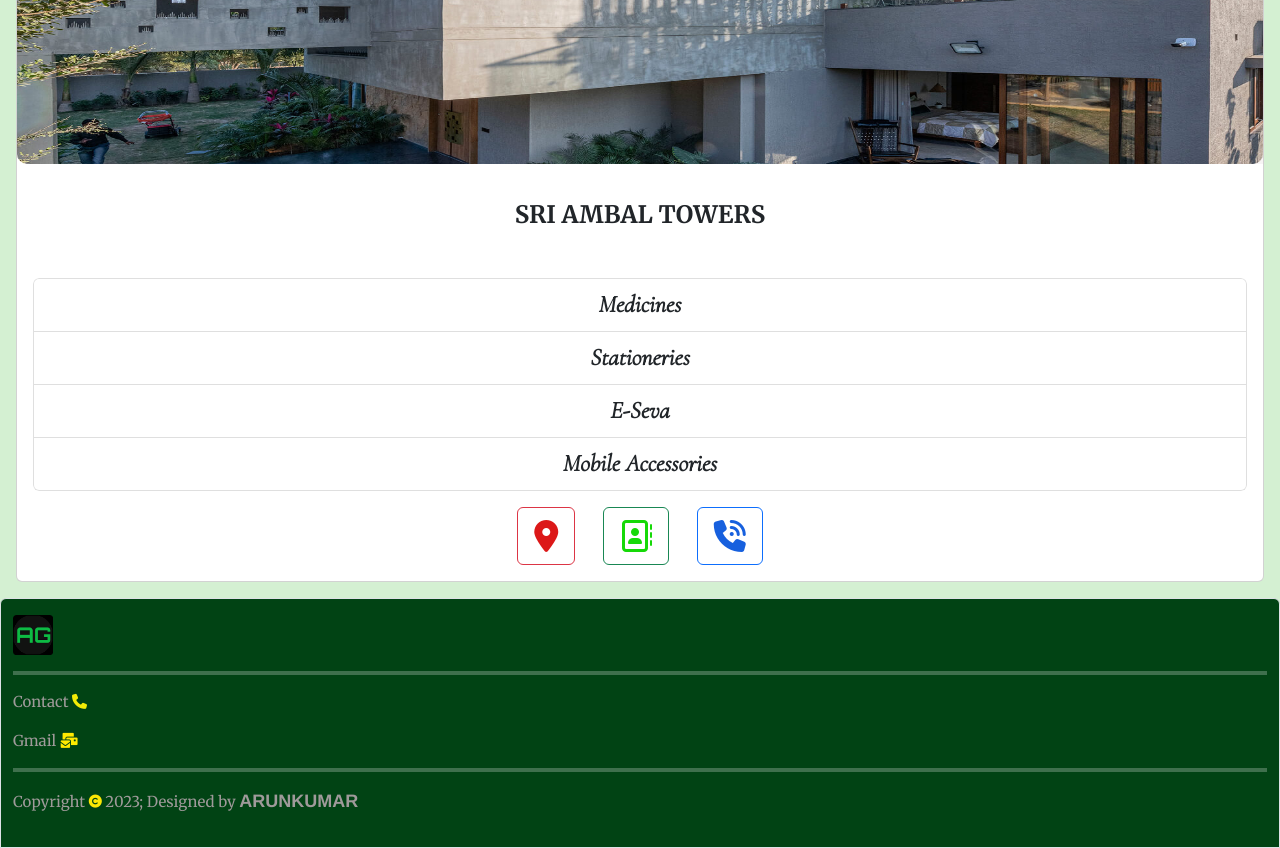
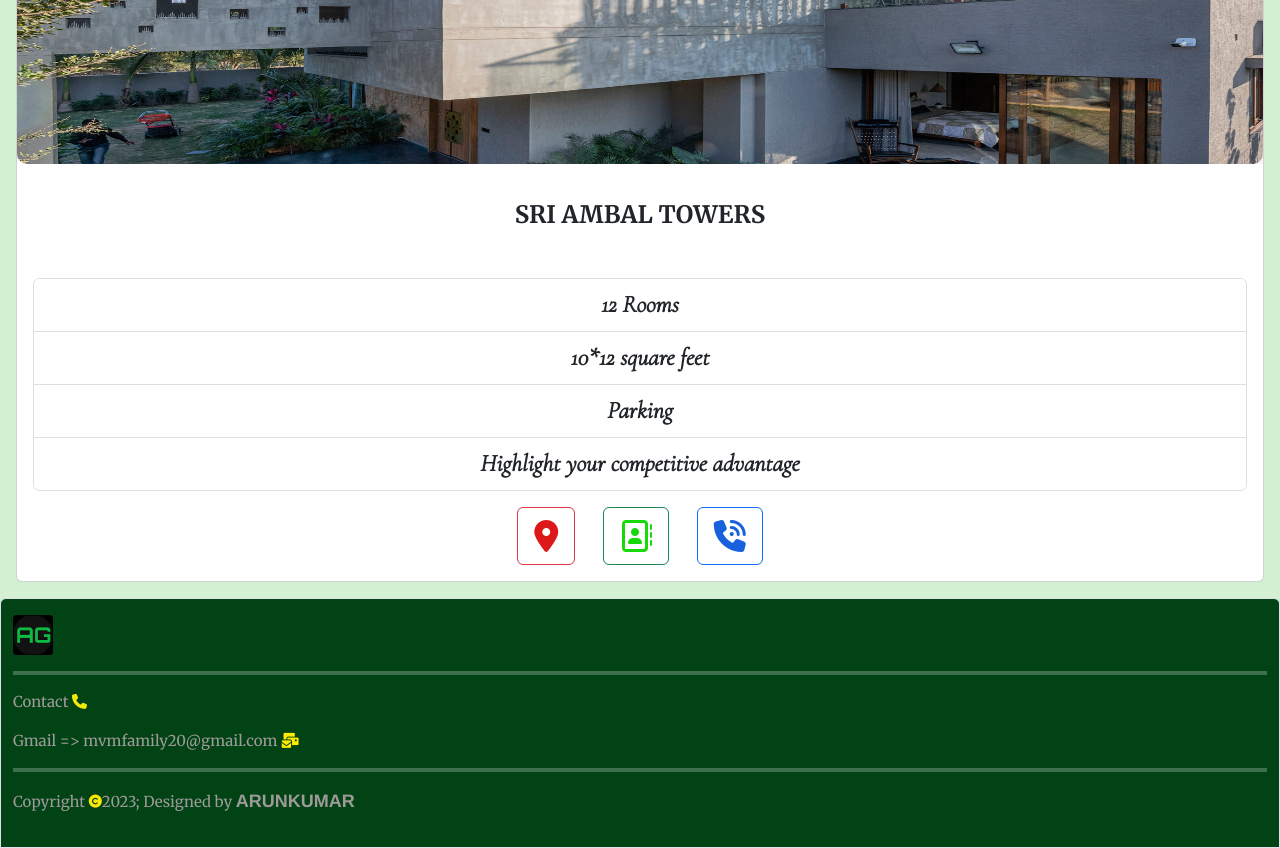
Before and after one commit to arunkumarp23062003/Ambal-Groups, a plain HTML site: page index.html in a window 1280 px wide. Shown: the part 1790-2638 px from the top of the page. Drawn offline with nearby package versions, Linux system fonts and the light colour scheme; a web font is replaced by a local one.

Commit message:
project completed.Good luck to the customer @MK Groups(Er.Gowtham)

```diff
--- a/index.html
+++ b/index.html
@@ -408,10 +408,10 @@
           <h5 class="card-title fw-bold">SRI AMBAL TOWERS</h5>
           <p class="card-text" id="complex__cardbody__elements">
           <ul class="list-group">
-            <li class="list-group-item">Medicines</li>
-            <li class="list-group-item">Stationeries</li>
-            <li class="list-group-item">E-Seva</li>
-            <li class="list-group-item">Mobile Accessories</li>
+            <li class="list-group-item">12 Rooms</li>
+            <li class="list-group-item">10*12 square feet</li>
+            <li class="list-group-item">Parking</li>
+            <li class="list-group-item">Highlight your competitive advantage</li>
           </ul>
           </p>
           <div class="card-buttons text-center">
@@ -466,12 +466,17 @@
           <img src="images/logo1.png" alt ="logo" class="footer__logo__image">
         </div>
         <hr/>
-        <p class="footer__contact1">Contact <i class="fa-solid fa-phone" style="color: #f2eb07;"></i></p>
-        <p class="footer__contact2">Gmail <i class="fa-solid fa-envelopes-bulk" style="color: #ffea00;"></i></p>
+        <p class="footer__contact1">
+          Contact
+          <a href="tel:+919842650806"><i class="fa-solid fa-phone" style="color: #f2eb07;"></i></a>
+        </p>
+        <p class="footer__contact2">Gmail => mvmfamily20@gmail.com
+          <a href="mailto:mvmfamily20@gmail.com"><i class="fa-solid fa-envelopes-bulk" style="color: #ffea00;"></i></a>
+        </p>
         <hr/>
         <p class="footer__copyright">
           <span class="copyright">Copyright</span>
-          <i class="fa-solid fa-copyright fa-sm" style="color: #fbe704;"></i>          2023; Designed by <span class="author">ARUNKUMAR</span>
+          <i class="fa-solid fa-copyright fa-sm" style="color: #fbe704;"></i>2023; Designed by <span class="author">ARUNKUMAR</span>
         </p>
       </div>
     </section>
```
